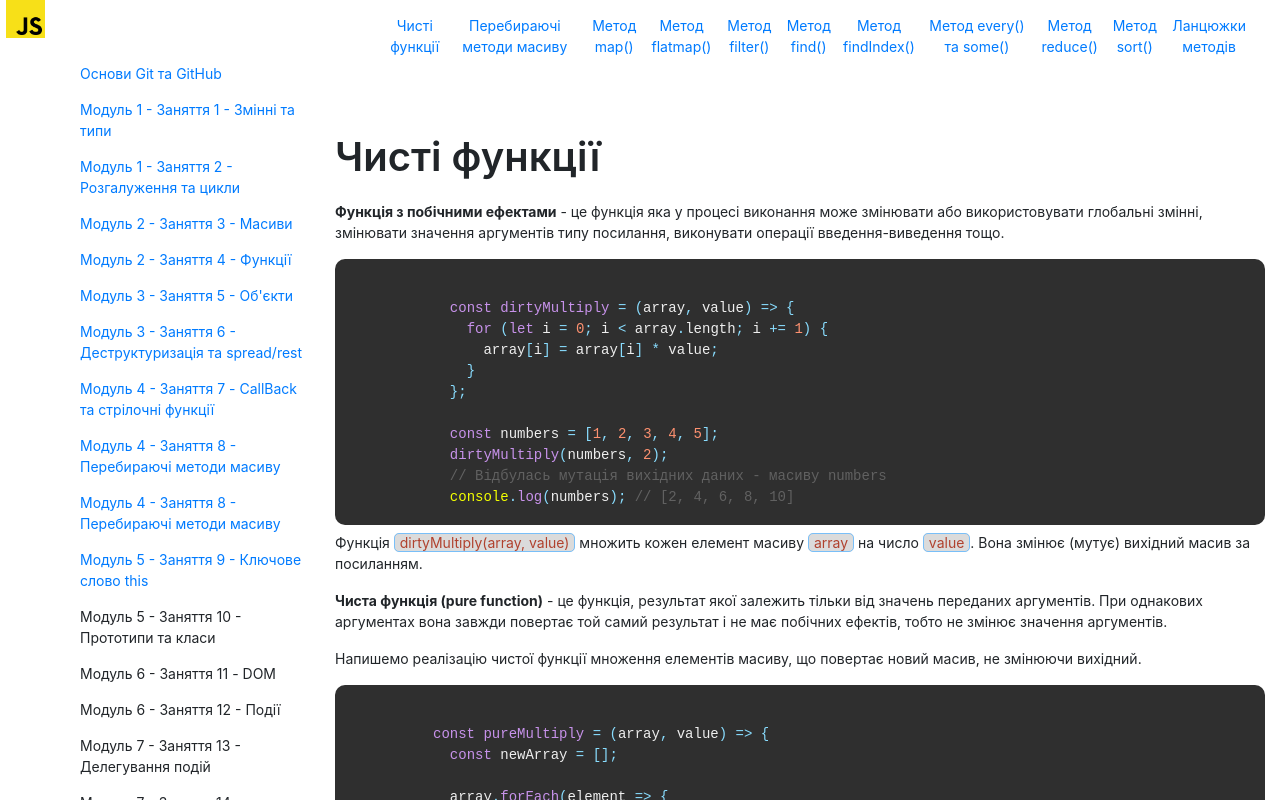
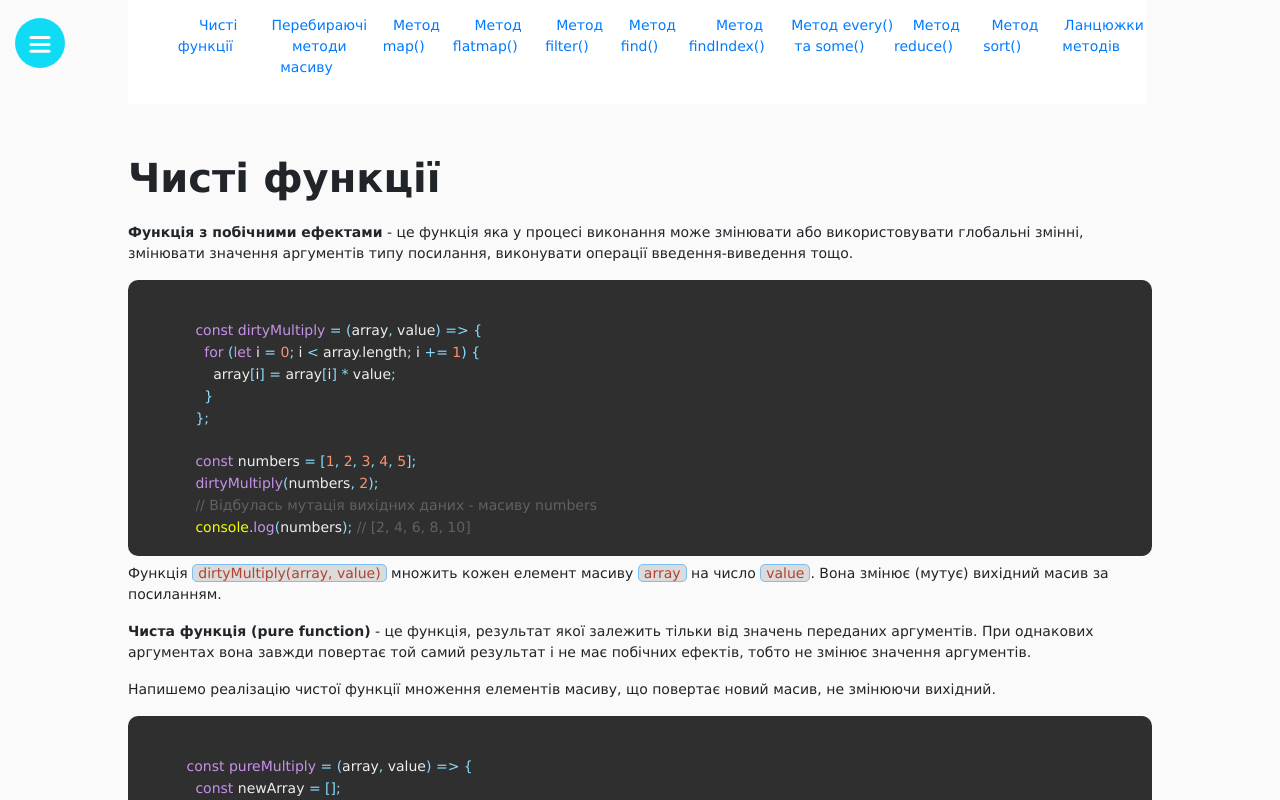
Before and after one commit to OlexandrYaremchuk/JS_Lessons, a React (Create React App) app: page /ArrayMethod in a window 1280 px wide. Built offline with nearby package versions, Linux system fonts and the light colour scheme.

Commit message:
add burger

```diff
--- a/package.json
+++ b/package.json
@@ -11,6 +11,7 @@
     "@testing-library/react": "^13.4.0",
     "@testing-library/user-event": "^13.5.0",
     "animate.css": "^4.1.1",
+    "framer-motion": "^10.10.0",
     "gh-pages": "^5.0.0",
     "react": "^18.2.0",
     "react-dom": "^18.2.0",
--- a/src/App.css
+++ b/src/App.css
@@ -3,8 +3,8 @@
 
   position: fixed;
   /* min-height: 1500px; */
-  min-height: 100%;
-  height: 100%;
+  /* min-height: 100%; */
+  height: 100vh;
 
   font-size: 14px;
 }
@@ -12,14 +12,16 @@
 .Main {
   display: flex;
   justify-content: space-around;
+  z-index: 0;
 }
 
-.navbarBox {
+/* .navbarBox {
   width: 25vw;
-}
+} */
 
 .mainTextBox {
-  width: 75vw;
+  width: 100vw;
+  padding: 0 10vw;
   /* padding-top: %; */
 }
 
@@ -31,6 +33,15 @@
 }
 
 .Main {
-  min-height: 100%;
-  height: 100%;
+  /* min-height: 100%; */
+  height: 100vh;
 }
+.progressBar {
+  /* position: fixed; */
+  top: 0;
+  left: -100vw;
+  right: 0;
+  height: 10px;
+  background: red;
+  transform-origin: 0%;
+}
--- a/src/App.js
+++ b/src/App.js
@@ -1,15 +1,7 @@
 import "./App.css";
 import "animate.css";
-import React, { Component } from "react";
-import {
-  BrowserRouter,
-  Routes,
-  Route,
-  NavLink,
-  Link,
-  Router,
-  HashRouter,
-} from "react-router-dom";
+import React, { Component, useEffect, useState } from "react";
+import { BrowserRouter, Routes, Route } from "react-router-dom";
 import Navbar from "./Components/Navbar/Navbar";
 import Header from "./Components/Header/Header";
 import M1L1 from "./Components/Lessons/M1L1";
@@ -22,14 +14,73 @@ import SpreadRest from "./Components/Lessons/SpreadRest";
 import CallBack from "./Components/Lessons/CallBack";
 import ArrayMethod from "./Components/Lessons/ArrMethod";
 import This from "./Components/Lessons/This";
+import {
+  motion,
+  stagger,
+  useAnimate,
+  useScroll,
+  useSpring,
+} from "framer-motion";
+import { MenuToggle } from "./Components/Header/MenuToggle";
+
+function useMenuAnimation(isOpen: boolean) {
+  const [scope, animate] = useAnimate();
+
+  useEffect(() => {
+    const menuAnimations = isOpen
+      ? [
+          [
+            "nav",
+            { transform: "translateX(0%)" },
+            { ease: [0.08, 0.65, 0.53, 0.96], duration: 0.6 },
+          ],
+          [
+            ".list",
+            { transform: "scale(1)", opacity: 1, filter: "blur(0px)" },
+            { delay: stagger(0.01), at: "-0.1" },
+          ],
+        ]
+      : [
+          [
+            ".list",
+            { transform: "scale(0.5)", opacity: 0, filter: "blur(10px)" },
+            { delay: stagger(0.01, { from: "last" }), at: "<" },
+          ],
+          ["nav", { transform: "translateX(-100%)" }, { at: "-0.1" }],
+        ];
+
+    animate([
+      [
+        "path.top",
+        { d: isOpen ? "M 3 16.5 L 17 2.5" : "M 2 2.5 L 20 2.5" },
+        { at: "<" },
+      ],
+      ["path.middle", { opacity: isOpen ? 0 : 1 }, { at: "<" }],
+      [
+        "path.bottom",
+        { d: isOpen ? "M 3 2.5 L 17 16.346" : "M 2 16.346 L 20 16.346" },
+        { at: "<" },
+      ],
+      ...menuAnimations,
+    ]);
+  }, [isOpen]);
+
+  return scope;
+}
+
 function App(props) {
+  const [isOpen, setIsOpen] = useState(false);
+
+  const scope = useMenuAnimation(isOpen);
+
   return (
     <BrowserRouter>
-      <div className="App">
+      <div className="App" ref={scope}>
         <Header />
         <div className="Main">
           <div className="navbarBox">
             <Navbar />
+            <MenuToggle toggle={() => setIsOpen(!isOpen)} />
           </div>
 
           <div className="mainTextBox">
--- a/src/Components/Header/Header.jsx
+++ b/src/Components/Header/Header.jsx
@@ -1,15 +1,8 @@
-import React from 'react';
-import s from './Header.module.css'
-import logo from '../../img/logo.png'
+import React from "react";
+import s from "./Header.module.css";
+import logo from "../../img/logo.png";
 
 const Header = () => {
-    return (
-        <div className={s.header}>
-            <img src={logo} alt="" />
-
-
-
-        </div>
-    );
+  return <div className={s.header}>{/* <img src={logo} alt="" /> */}</div>;
 };
-export default Header
+export default Header;
--- /dev/null
+++ b/src/Components/Header/MenuToggle.jsx
@@ -0,0 +1,36 @@
+import zIndex from "@mui/material/styles/zIndex";
+import s from "../Header/toggle.module.css";
+
+const Path = (props) => (
+  <path
+    fill="transparent"
+    strokeWidth="3"
+    stroke="var(--background)"
+    strokeLinecap="round"
+    {...props}
+  />
+);
+
+export const MenuToggle = ({ toggle }: any) => (
+  <button className="btnCLOSE" onClick={toggle}>
+    <svg width="23" height="18" viewBox="0 0 23 18">
+      <Path
+        d="M 2 2.5 L 20 2.5"
+        className="top"
+        variants={{
+          closed: { d: "M 2 2.5 L 20 2.5" },
+          open: { d: "M 3 16.5 L 17 2.5" },
+        }}
+      />
+      <Path d="M 2 9.423 L 20 9.423" opacity="1" className="middle" />
+      <Path
+        d="M 2 16.346 L 20 16.346"
+        className="bottom"
+        variants={{
+          closed: { d: "M 2 16.346 L 20 16.346" },
+          open: { d: "M 3 2.5 L 17 16.346" },
+        }}
+      />
+    </svg>
+  </button>
+);
--- /dev/null
+++ b/src/Components/Header/toggle.module.css
@@ -0,0 +1,180 @@
+body {
+  --black: #000000;
+  --ash-black: #222;
+  --white: #fafafa;
+  --sky: #00ccff;
+  --green: #22dddd;
+  --blue: #1300ff;
+  --dusk: #6600ff;
+  --purple: #9900ff;
+  --pink: #10dbf5;
+  --red: #fe0222;
+  --orange: #fd7702;
+  --yellow: #ffbb00;
+
+  --background: var(--white);
+  --accent: var(--pink);
+
+  margin: 0;
+  padding: 0;
+  background-color: var(--background);
+  /* color: var(--accent); */
+  padding-bottom: 100px;
+  overflow: hidden;
+  min-height: 100vh;
+}
+
+#root {
+  position: absolute;
+  top: 0;
+  left: 0;
+  bottom: 0;
+  right: 0;
+  display: flex;
+  align-items: center;
+  justify-content: center;
+}
+
+* {
+  font-family: sofia-pro, sans-serif;
+  font-weight: 400;
+  font-style: normal;
+  -webkit-font-smoothing: antialiased;
+}
+
+::-webkit-scrollbar {
+  height: 5px;
+  width: 5px;
+  background: var(--background);
+  -webkit-border-radius: 1ex;
+}
+
+::-webkit-scrollbar-thumb {
+  background: var(--accent);
+  -webkit-border-radius: 1ex;
+}
+
+::-webkit-scrollbar-corner {
+  background: #fff3;
+}
+
+.refresh {
+  padding: 5px;
+  position: absolute;
+  border: 1px dotted var(--accent);
+  border-radius: 5px;
+  width: 20px;
+  height: 20px;
+  top: 10px;
+  right: 10px;
+  display: flex;
+  justify-content: center;
+  align-items: center;
+  cursor: pointer;
+}
+
+.refresh path {
+  fill: var(--accent);
+}
+
+.box {
+  width: 150px;
+  height: 150px;
+  border-radius: 50%;
+  background: var(--accent);
+  margin: 0;
+}
+
+.menu {
+  position: fixed;
+  overflow-y: scroll;
+  top: 0;
+  left: 0;
+  bottom: 0;
+  width: 30vw;
+  background: var(--accent);
+  padding-top: 100px;
+  transform: translateX(-100%);
+  will-change: transform;
+  z-index: 100;
+  padding-right: 2vw;
+}
+
+button {
+  outline: none;
+  border: none;
+  -webkit-user-select: none;
+  -moz-user-select: none;
+  -ms-user-select: none;
+  cursor: pointer;
+  position: absolute;
+  top: 18px;
+  left: 15px;
+  width: 50px;
+  height: 50px;
+  border-radius: 50%;
+  background: var(--accent);
+  padding: 10px;
+  z-index: 2000;
+}
+
+button path {
+  fill: var(--background);
+}
+
+input {
+  accent-color: var(--accent);
+}
+
+.controls {
+  display: flex;
+  flex-direction: column;
+  padding: 0;
+  padding-bottom: 50px;
+  align-items: center;
+}
+
+label {
+  display: flex;
+  align-items: center;
+  margin: 20px 0;
+}
+
+input[type="number"] {
+  border: 0;
+  border-bottom: 1px dotted var(--accent);
+  color: var(--accent);
+  margin-left: 10px;
+  background: var(--background);
+  width: 50px;
+}
+
+input[type="number"]:focus {
+  outline: none;
+  border-bottom: 2px solid var(--accent);
+}
+
+input[type="number"]::-webkit-inner-spin-button {
+  -webkit-appearance: none;
+}
+
+.example {
+  display: flex;
+  flex-direction: column;
+  align-items: center;
+  justify-content: flex-start;
+}
+
+.item {
+  width: 300px;
+  height: 300px;
+  display: flex;
+  align-items: flex-start;
+  justify-content: center;
+  background: var(--accent);
+  color: var(--background);
+  font-size: 240px;
+  line-height: 260px;
+  font-weight: 700;
+  border-radius: 30px;
+}
--- a/src/Components/Lessons/Arrey.jsx
+++ b/src/Components/Lessons/Arrey.jsx
@@ -16,9 +16,11 @@ import splice2 from "../../img/splice2.png";
 import splice3 from "../../img/splice3.png";
 import { Prism as SyntaxHighlighter } from "react-syntax-highlighter";
 import { materialDark } from "react-syntax-highlighter/dist/esm/styles/prism";
+import { motion, useScroll } from "framer-motion";
 
 const Arrey = () => {
   const codeStyle = materialDark;
+  const { scrollYProgress } = useScroll();
 
   return (
     <div className={s.lessonsBox}>
--- a/src/Components/Lessons/Lessons.module.css
+++ b/src/Components/Lessons/Lessons.module.css
@@ -1,13 +1,27 @@
+* {
+  font-family: Verdana, Geneva, Tahoma, sans-serif;
+}
+.progressBar {
+  position: fixed;
+  top: 0;
+  left: 0;
+  right: 0;
+  height: 10px;
+  background: red;
+  transform-origin: 0%;
+}
+
 .lessonsBox {
-  padding: 15px;
-  position: relative;
+  /* padding: 15px; */
+  /* position: relative; */
   /* background-color: aqua; */
 }
 
 .breadNav {
-  width: 73vw;
+  width: 79.6vw;
   margin: 0;
   padding: 0;
+  padding-top: 15px;
   background-color: #863131;
   display: flex;
   flex-direction: row;
@@ -15,13 +29,20 @@
   list-style: none;
   position: sticky;
   top: 0;
-  z-index: 3000;
+  /* z-index: -1; */
   background-color: #ffffff;
 }
-
+li,
+a {
+  font-family: Verdana, Geneva, Tahoma, sans-serif;
+  /* z-index: -1; */
+}
+a {
+  padding-right: 2vw;
+}
 .breadNavList {
   display: flex;
-  max-width: 100%;
+  width: 100%;
   list-style: none;
   margin-right: 15px;
   margin-left: 1%;
@@ -30,6 +51,7 @@
   text-align: center;
   padding-bottom: 10px;
   color: #dbdbdb;
+  font-family: "Courier New", Courier, monospace;
 }
 
 .article {
@@ -93,6 +115,7 @@ pre {
   background-color: rgb(185, 185, 185);
   border-radius: 10px;
   color: #ffffff;
+  z-index: -1;
 }
 
 .stringImg {
--- a/src/Components/Navbar/Navbar.jsx
+++ b/src/Components/Navbar/Navbar.jsx
@@ -3,64 +3,86 @@ import React, { useState, useEffect } from "react";
 import s from "./Navbar.module.css";
 import { Link } from "react-router-dom";
 import Scrollspy from "react-scrollspy";
-
+import y from "../Header/toggle.module.css";
 const Navbar = () => {
   return (
-    <div className={s.navbar}>
+    <nav className={(s.navbar, y.menu)}>
       <ul className={s.navbarList}>
         <Scrollspy items={[]}>
           <Link to="/GitHub">
-            <li id="GitHub">Основи Git та GitHub</li>
+            <li className="list" id="GitHub">
+              Основи Git та GitHub
+            </li>
           </Link>
           <Link to="/M1L1">
-            <li id="M1L1">Модуль 1 - Заняття 1 - Змінні та типи</li>
+            <li className="list" id="M1L1">
+              Модуль 1 - Заняття 1 - Змінні та типи
+            </li>
           </Link>
           <Link to="/M1L2">
-            <li id="M1L2">Модуль 1 - Заняття 2 - Розгалуження та цикли</li>
+            <li className="list" id="M1L2">
+              Модуль 1 - Заняття 2 - Розгалуження та цикли
+            </li>
           </Link>
           <Link to="/Arrey">
-            <li id="Arrey">Модуль 2 - Заняття 3 - Масиви</li>
+            <li className="list" id="Arrey">
+              Модуль 2 - Заняття 3 - Масиви
+            </li>
           </Link>
           <Link to="/Function">
-            <li id="Function">Модуль 2 - Заняття 4 - Функції</li>
+            <li className="list" id="Function">
+              Модуль 2 - Заняття 4 - Функції
+            </li>
           </Link>
           <Link to="/Object">
-            <li id="Object">Модуль 3 - Заняття 5 - Об'єкти</li>
+            <li className="list" id="Object">
+              Модуль 3 - Заняття 5 - Об'єкти
+            </li>
           </Link>
           <Link to="/SpreadRest">
-            <li id="Dest">
+            <li className="list" id="Dest">
               Модуль 3 - Заняття 6 - Деструктуризація та spread/rest
             </li>
           </Link>
           <Link to="/CallBack">
-            <li>Модуль 4 - Заняття 7 - CallBack та стрілочні функції</li>
+            <li className="list">
+              Модуль 4 - Заняття 7 - CallBack та стрілочні функції
+            </li>
           </Link>
           <Link to="/ArrayMethod">
-            <li>Модуль 4 - Заняття 8 - Перебираючі методи масиву</li>
+            <li className="list">
+              Модуль 4 - Заняття 8 - Перебираючі методи масиву
+            </li>
           </Link>
           <Link to="/ArrayMethod">
-            <li>Модуль 4 - Заняття 8 - Перебираючі методи масиву</li>
+            <li className="list">
+              Модуль 4 - Заняття 8 - Перебираючі методи масиву
+            </li>
           </Link>
           <Link to="/This">
-            <li>Модуль 5 - Заняття 9 - Ключове слово this</li>
+            <li className="list">Модуль 5 - Заняття 9 - Ключове слово this</li>
           </Link>
 
-          <li>Модуль 5 - Заняття 10 - Прототипи та класи </li>
-          <li>Модуль 6 - Заняття 11 - DOM</li>
-          <li>Модуль 6 - Заняття 12 - Події</li>
-          <li>Модуль 7 - Заняття 13 - Делегування подій</li>
-          <li>Модуль 7 - Заняття 14 - throttle/debounce и lazyload </li>
-          <li>Модуль 8 - Заняття 15 - Модульність коду</li>
-          <li>Модуль 8 - Заняття 16 - Веб - сховище</li>
-          <li>Модуль 9 - Заняття 17 - Таймери та час</li>
-          <li>Модуль 9 - Заняття 18 - Проміси</li>
-          <li>Модуль 10 - Заняття 19 - HTTP-запити</li>
-          <li>Модуль 10 - Заняття 20 - Пагінація</li>
-          <li>Модуль 11 - Заняття 21 - CRUD</li>
-          <li>Модуль 11 - Заняття 22 - Синтаксис async/await</li>
+          <li className="list">Модуль 5 - Заняття 10 - Прототипи та класи </li>
+          <li className="list">Модуль 6 - Заняття 11 - DOM</li>
+          <li className="list">Модуль 6 - Заняття 12 - Події</li>
+          <li className="list">Модуль 7 - Заняття 13 - Делегування подій</li>
+          <li className="list">
+            Модуль 7 - Заняття 14 - throttle/debounce и lazyload{" "}
+          </li>
+          <li className="list">Модуль 8 - Заняття 15 - Модульність коду</li>
+          <li className="list">Модуль 8 - Заняття 16 - Веб - сховище</li>
+          <li className="list">Модуль 9 - Заняття 17 - Таймери та час</li>
+          <li className="list">Модуль 9 - Заняття 18 - Проміси</li>
+          <li className="list">Модуль 10 - Заняття 19 - HTTP-запити</li>
+          <li className="list">Модуль 10 - Заняття 20 - Пагінація</li>
+          <li className="list">Модуль 11 - Заняття 21 - CRUD</li>
+          <li className="list">
+            Модуль 11 - Заняття 22 - Синтаксис async/await
+          </li>
         </Scrollspy>
       </ul>
-    </div>
+    </nav>
   );
 };
 export default Navbar;
--- a/src/index.js
+++ b/src/index.js
@@ -1,13 +1,8 @@
-import React from 'react';
-import ReactDOM from 'react-dom/client';
-import './index.css';
-import App from './App';
-import listData from './Components/ListData';
+import React from "react";
+import ReactDOM from "react-dom/client";
+import "./index.css";
+import App from "./App";
+import listData from "./Components/ListData";
 
-const root = ReactDOM.createRoot(document.getElementById('root'));
-root.render(
-  <React.StrictMode>
-    <App />
-
-  </React.StrictMode>
-);
+const root = ReactDOM.createRoot(document.getElementById("root"));
+root.render(<App />);
```
Also changed, not shown: 8 other files (tests, documents, lock files or other folders).
